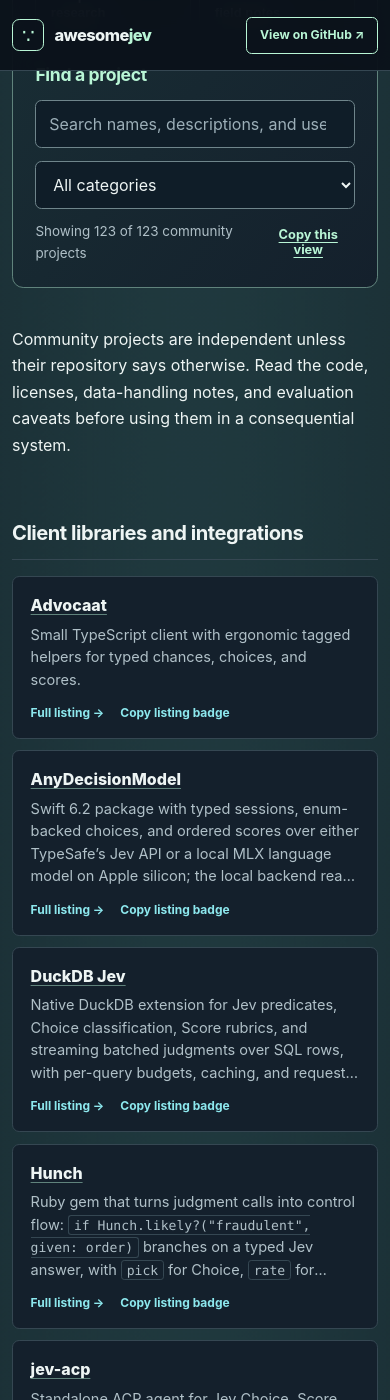
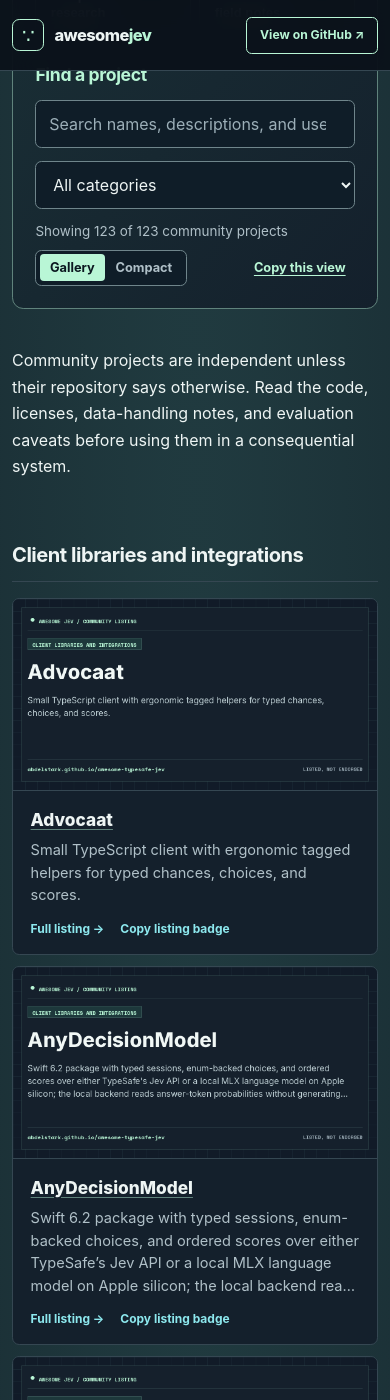
Before and after one commit to AbdelStark/awesome-typesafe, a Jekyll site: the page built from index.md, in a window 390 px wide and 1400 px high, scrolled down 15286 px. Built offline with Jekyll 4.4.1, drawn with Linux system fonts in a browser that asks for light colours; our own code applies the rules of GitHub Pages for plain Markdown files.

Commit message:
Add visual gallery for community projects

```diff
--- a/assets/directory.js
+++ b/assets/directory.js
@@ -259,6 +259,7 @@
       itemText.set(item, item.textContent.toLocaleLowerCase());
       const source = item.querySelector('a[href]');
       if (!source) continue;
+      source.classList.add('resource-source');
       const resourceUrl = source.href;
       const projectPath = projectPaths.get(resourceUrl);
       const permalink = projectPath
@@ -284,6 +285,22 @@
       }
       if (description.querySelector('a[href]')) description.classList.add('resource-list__description--linked');
       source.after(description);
+      if (projectPath) {
+        const thumbnail = document.createElement('a');
+        thumbnail.className = 'resource-thumbnail';
+        thumbnail.href = permalink.href;
+        thumbnail.setAttribute('aria-label', `View the full Awesome Jev listing for ${source.textContent.trim()}`);
+        const image = document.createElement('img');
+        const slug = projectPath.split('/').filter(Boolean).at(-1);
+        image.src = new URL(`assets/cards/${slug}.png`, location.href).href;
+        image.alt = '';
+        image.width = 1200;
+        image.height = 630;
+        image.loading = 'lazy';
+        image.decoding = 'async';
+        thumbnail.append(image);
+        item.prepend(thumbnail);
+      }
       const actions = document.createElement('div');
       actions.className = 'resource-actions';
       actions.append(link);
@@ -374,6 +391,21 @@
   status.setAttribute('aria-live', 'polite');
   const statusRow = document.createElement('div');
   statusRow.className = 'directory-tools__status-row';
+  const viewControls = document.createElement('div');
+  viewControls.className = 'directory-tools__views';
+  viewControls.setAttribute('role', 'group');
+  viewControls.setAttribute('aria-label', 'Directory view');
+  const viewButtons = [];
+  for (const [value, name] of [['gallery', 'Gallery'], ['compact', 'Compact']]) {
+    const button = document.createElement('button');
+    button.type = 'button';
+    button.textContent = name;
+    button.setAttribute('aria-pressed', 'false');
+    button.addEventListener('click', () => { view = value; update(); });
+    viewButtons.push({ button, value });
+    viewControls.append(button);
+  }
+  viewControls.hidden = !projectPaths.size;
   const shareActions = document.createElement('div');
   shareActions.className = 'directory-tools__share-actions';
   if (navigator.share) {
@@ -409,7 +441,7 @@
     window.setTimeout(() => { share.textContent = 'Copy this view'; }, 2000);
   });
   shareActions.append(share);
-  statusRow.append(status, shareActions);
+  statusRow.append(status, viewControls, shareActions);
   const empty = document.createElement('p');
   empty.className = 'directory-tools__empty';
   empty.hidden = true;
@@ -419,6 +451,7 @@
   start.after(tools);
 
   const params = new URLSearchParams(location.search);
+  let view = projectPaths.size && params.get('view') !== 'compact' ? 'gallery' : 'compact';
   search.value = params.get('q') || '';
   const category = params.get('category') || '';
   if (sections.some((section) => section.heading.id === category)) select.value = category;
@@ -431,12 +464,16 @@
 
   function update() {
     const query = search.value.trim().toLocaleLowerCase();
+    for (const { button, value } of viewButtons) {
+      button.setAttribute('aria-pressed', String(value === view));
+    }
     for (const button of categoryButtons) {
       button.setAttribute('aria-pressed', String(!activeResource && button.dataset.category === select.value));
     }
     let shown = 0;
     let total = 0;
     for (const section of sections) {
+      section.list.classList.toggle('resource-list--gallery', view === 'gallery');
       let visibleInSection = 0;
       const categoryMatches = !select.value || select.value === section.heading.id;
       const headingMatches = section.heading.textContent.toLocaleLowerCase().includes(query);
@@ -466,6 +503,8 @@
       url.searchParams.delete('category');
       url.searchParams.set('resource', activeResource);
     } else url.searchParams.delete('resource');
+    if (view === 'compact' && projectPaths.size) url.searchParams.set('view', 'compact');
+    else url.searchParams.delete('view');
     history.replaceState(null, '', url);
   }
 
--- a/assets/style.css
+++ b/assets/style.css
@@ -212,7 +212,11 @@
 .directory-tools__controls { display: grid; grid-template-columns: minmax(0, 2fr) minmax(13rem, 1fr); gap: .8rem; }
 .directory-tools input, .directory-tools select { width: 100%; min-height: 3rem; padding: .6rem .8rem; border: 1px solid #6f858b; border-radius: .4rem; background: #0f1d28; color: var(--text); font: inherit; }
 .directory-tools input::placeholder { color: #9cafb8; }
-.directory-tools__status-row { display: flex; align-items: center; justify-content: space-between; gap: .8rem; margin-top: .7rem; }
+.directory-tools__status-row { display: flex; flex-wrap: wrap; align-items: center; justify-content: space-between; gap: .5rem .8rem; margin-top: .7rem; }
+.directory-tools__views { display: flex; padding: .2rem; border: 1px solid #6f858b; border-radius: .4rem; background: #0f1d28; }
+.directory-tools__views button { padding: .25rem .65rem; border: 0; border-radius: .25rem; background: transparent; color: var(--muted); font-family: inherit; font-size: .8rem; font-weight: 700; line-height: 1.5; cursor: pointer; }
+.directory-tools__views button:hover { color: var(--text); }
+.directory-tools__views button[aria-pressed="true"] { background: var(--mint); color: #0b1820; }
 .directory-tools__share-actions { display: flex; flex-wrap: wrap; justify-content: flex-end; gap: .25rem; }
 .directory-tools__status { margin: 0 !important; color: var(--muted); font-size: .84rem; }
 .directory-tools__share { padding: .3rem .5rem; border: 1px solid transparent; border-radius: .25rem; background: transparent; color: var(--mint); font-family: inherit; font-size: .8rem; font-weight: 700; text-decoration: underline; text-underline-offset: .2em; cursor: pointer; }
@@ -222,8 +226,14 @@
 .resource-list { display: grid; grid-template-columns: repeat(2, minmax(0, 1fr)); gap: .7rem; padding-left: 0 !important; list-style: none; }
 .resource-list li { display: flex; flex-direction: column; min-width: 0; margin: 0; padding: 1rem 1.1rem; border: 1px solid var(--line); border-radius: .45rem; background: var(--panel); color: var(--muted); font-size: .91rem; line-height: 1.55; overflow-wrap: anywhere; }
 .resource-list li:hover { border-color: #76a99c; background: var(--panel-raised); }
-.resource-list li > a:first-child { color: var(--text); font-weight: 760; font-size: 1rem; text-decoration-color: #60837c; }
-.resource-list li > a:first-child:hover { color: var(--mint); }
+.resource-list li > a.resource-source { color: var(--text); font-weight: 760; font-size: 1rem; text-decoration-color: #60837c; }
+.resource-list li > a.resource-source:hover { color: var(--mint); }
+.resource-thumbnail { display: none; }
+.resource-list--gallery { grid-template-columns: repeat(3, minmax(0, 1fr)); }
+.resource-list--gallery li { overflow: hidden; }
+.resource-list--gallery .resource-thumbnail { display: block; margin: -1rem -1.1rem 1rem; border-bottom: 1px solid var(--line); }
+.resource-thumbnail img { display: block; width: 100%; height: auto; }
+.resource-list--gallery li > a.resource-source { font-size: 1.08rem; }
 .resource-list__description { display: -webkit-box; margin: .35rem 0 .8rem; overflow: hidden; -webkit-box-orient: vertical; -webkit-line-clamp: 4; }
 .resource-list__description--linked { display: block; overflow: visible; }
 .resource-actions { display: flex; flex-wrap: wrap; align-items: center; gap: .45rem 1rem; margin-top: auto; }
@@ -288,6 +298,7 @@
   .resource-page__related { grid-template-columns: 1fr; }
   .category-grid { grid-template-columns: repeat(2, minmax(0, 1fr)); }
   .resource-list { grid-template-columns: 1fr; }
+  .resource-list--gallery { grid-template-columns: repeat(2, minmax(0, 1fr)); }
   .field-evidence { grid-template-columns: 1fr; }
   .markdown-body #contents + ul { columns: 1; }
 }
@@ -302,6 +313,7 @@
   .site-nav .site-nav__primary { font-size: .76rem; }
   .page-shell { padding-top: 1.4rem; }
   .directory-tools__controls { grid-template-columns: 1fr; }
+  .resource-list--gallery { grid-template-columns: 1fr; }
   .reader-paths__grid { grid-template-columns: 1fr; }
   .policy-lab__body { grid-template-columns: 1fr; }
   .policy-lab__control { grid-column: auto; grid-row: auto; }
```
